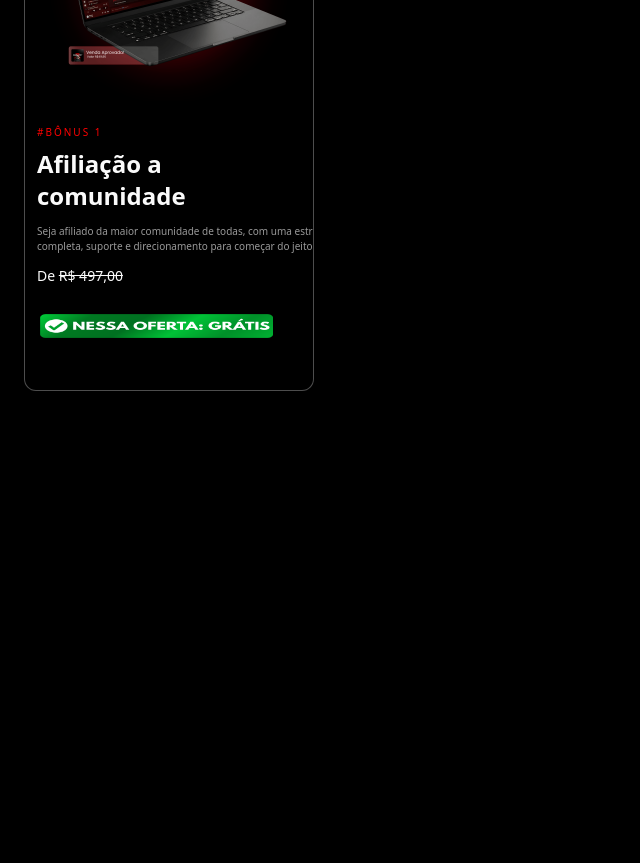
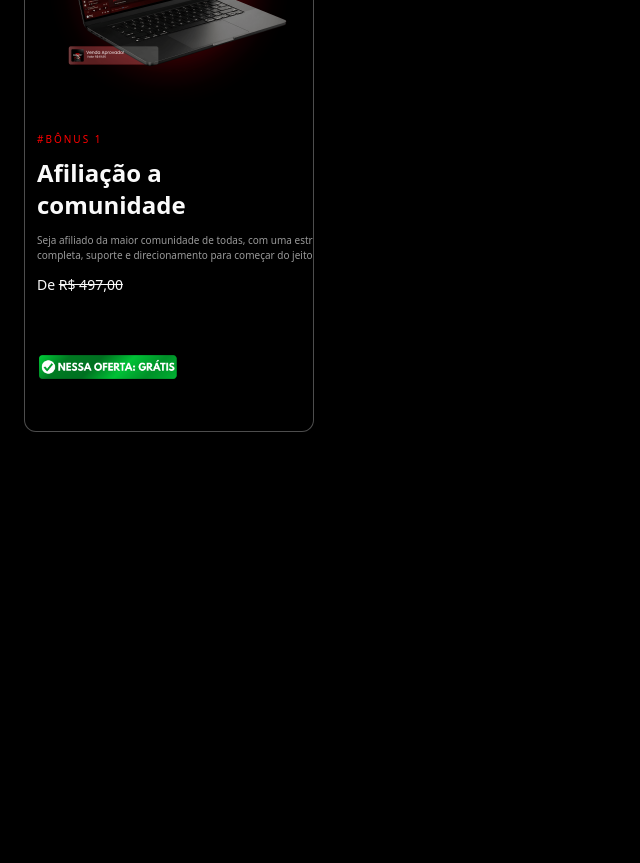
Before and after one commit to alessanderlaem-lang/course-drag-finder, a React (Vite) app: page / in a window 1280 px wide. Shown: the part 1180-2043 px from the top of the page, without its empty margins (0-640 px from the left). Built offline with nearby package versions, Linux system fonts and the light colour scheme; the HTML template or start-up script is replaced by a standard one.

Commit message:
Reverted to commit 61f27624bae1a58fb46fb922fc0db4b9e0cf0e0f

```diff
--- a/src/components/BonusSection.tsx
+++ b/src/components/BonusSection.tsx
@@ -52,13 +52,13 @@ const BonusSection = () => {
                     alt="Bônus Métodos"
                     className="w-full h-auto object-contain -mt-4"
                   />
-                  <div className="w-full text-left -ml-6 mt-6 flex flex-col flex-1">
+                  <div className="w-full text-left -ml-6 mt-6">
                     <span className="text-primary font-light text-[10px] tracking-[0.2em]">#BÔNUS 1</span>
                     <p className="text-foreground font-bold text-2xl mt-2">Afiliação a comunidade</p>
                     <p className="text-muted-foreground font-light text-[10px] mt-3 whitespace-nowrap">Seja afiliado da maior comunidade de todas, com uma estrutura</p>
                     <p className="text-muted-foreground font-light text-[10px] whitespace-nowrap">completa, suporte e direcionamento para começar do jeito certo.</p>
                     <p className="text-foreground font-light text-sm mt-3">De <span className="line-through">R$ 497,00</span></p>
-                    <img src={nessaOfertaGratis} alt="Nessa oferta: Grátis" className="h-20 mt-auto" />
+                    <img src={nessaOfertaGratis} alt="Nessa oferta: Grátis" className="h-20 mt-8" />
                   </div>
                 </div>
               </motion.div>
```
